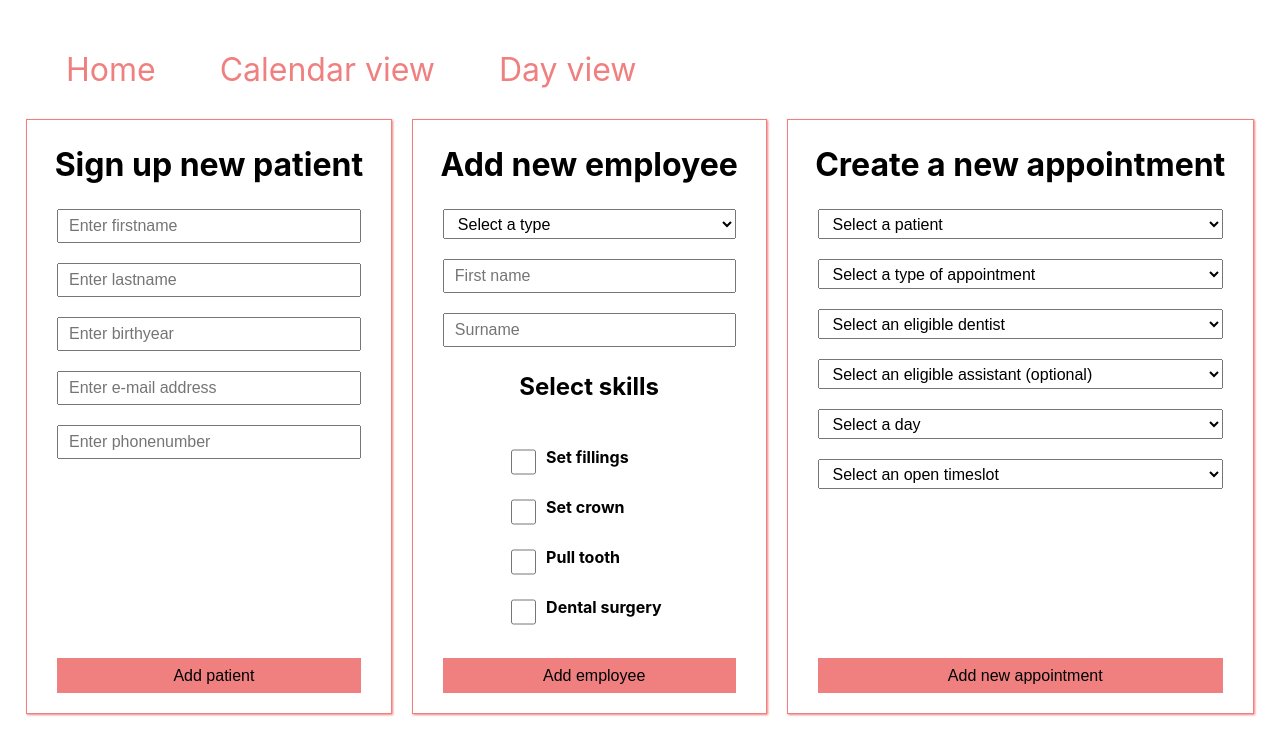
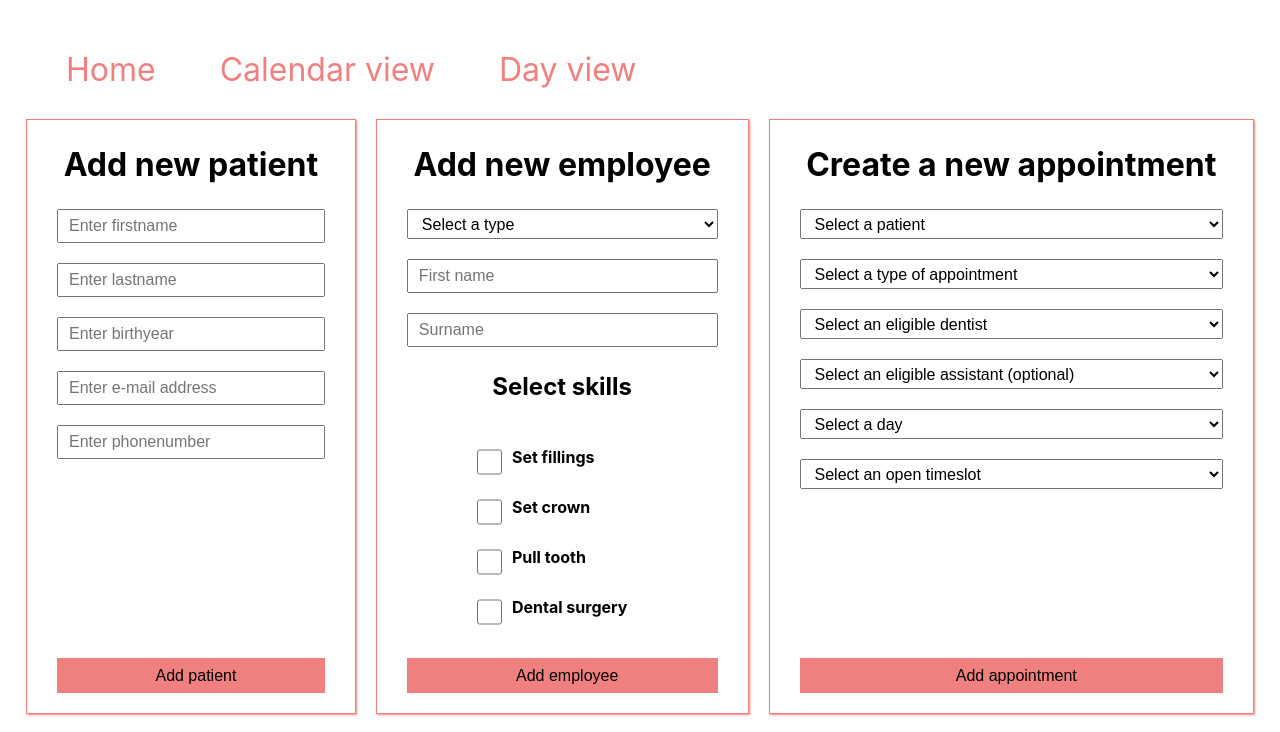
Before and after one commit to annabelkrijgsman/React-DomainModeling-Dentist-V1, a React (Create React App) app: page / in a window 1280 px wide. Shown: the top 732 px of the page. Built offline with nearby package versions, Linux system fonts and the light colour scheme.

Commit message:
View updates

```diff
--- a/src/Components/forms/NewAppointment.js
+++ b/src/Components/forms/NewAppointment.js
@@ -218,7 +218,7 @@ class NewAppointment extends Component {
                     {eligibleTimes}
                 </select>
 
-                <input className="submit" type="submit" value="Add new appointment" />
+                <input className="submit" type="submit" value="Add appointment" />
             </form>
         )
     }
--- a/src/Components/forms/NewPatient.js
+++ b/src/Components/forms/NewPatient.js
@@ -18,7 +18,7 @@ const NewPatient = (props) => {
 
     return (
         <form onSubmit={handleSubmit}>
-            <h1>Sign up new patient</h1>
+            <h1>Add new patient</h1>
             <input type="text" name="firstname" placeholder="Enter firstname" required/>
             <input type="text" name="surname" placeholder="Enter lastname" required/>
             <input type="text" name="birthyear" placeholder="Enter birthyear" required/>
```
